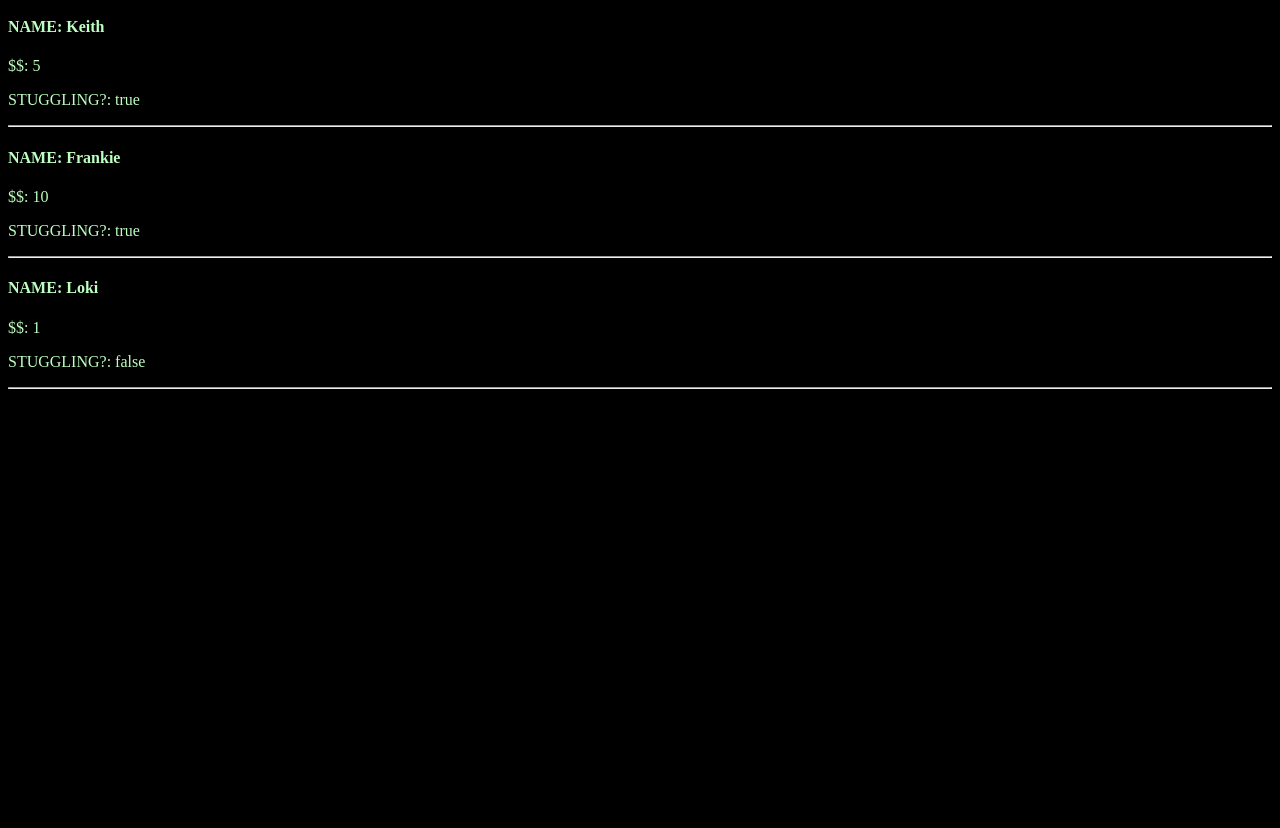
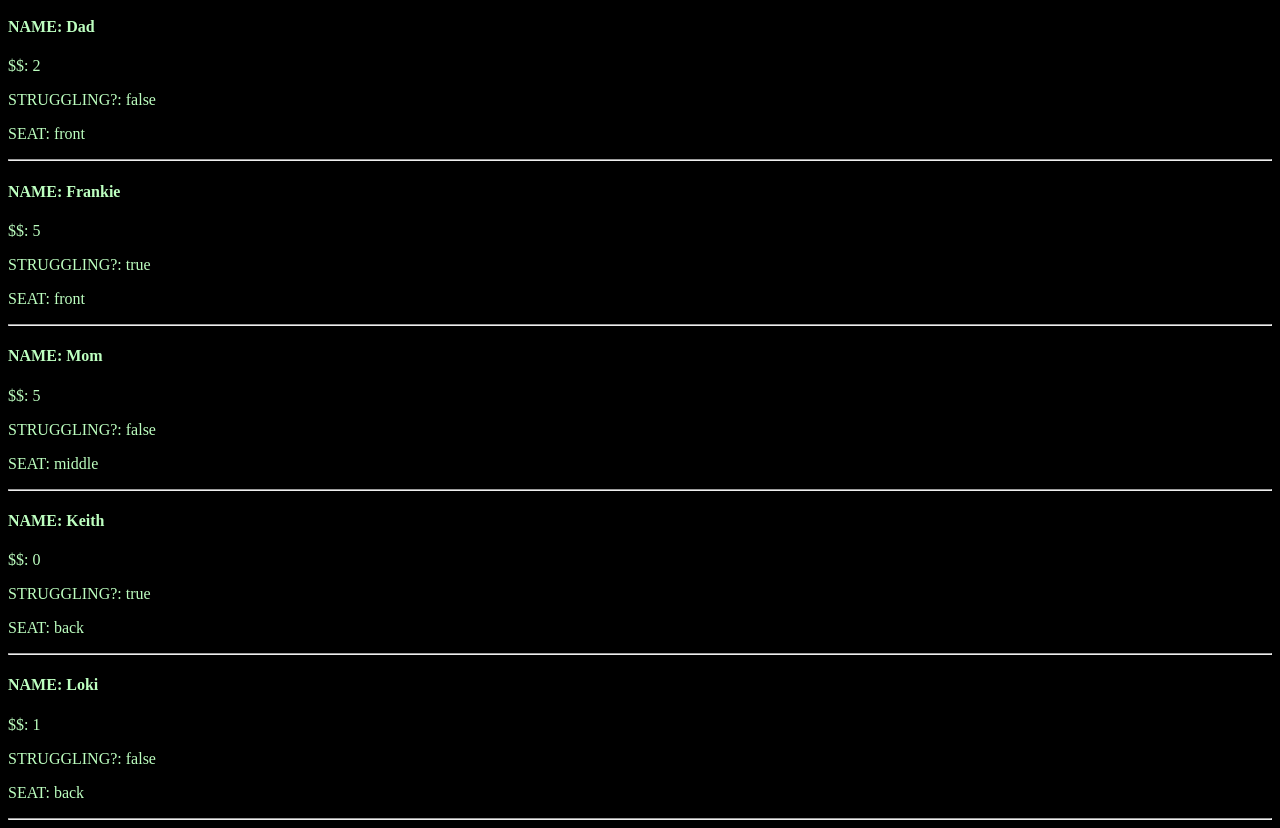
Before and after one commit to KeithRWalker/arrayMethods, a plain HTML site: page index.html in a window 1280 px wide. Shown: the part 50-878 px from the top of the page. Before the commit the page ends 800 px from the top, so only its background shows below. Drawn offline with Linux system fonts and the light colour scheme.

Commit message:
hssplice

```diff
--- a/index.html
+++ b/index.html
@@ -10,6 +10,7 @@
 <body>
     <h2>Array Methods</h2>
     <div id="testDiv"></div>
+    <div id="testDiv2"></div>
 
     <script src="./main.js"></script>
 </body>
--- a/main.js
+++ b/main.js
@@ -5,13 +5,16 @@ const addPassenger = (name, wallet, isStruggling, seat) => { //make passenger ob
     const passenger = {
         name: name,
         wallet: wallet,
-        isStruggling: isStruggling
+        isStruggling: isStruggling,
+        seat: seat
     };
 
     if (seat === 'back') {
         struggleBus.push(passenger);
     } else if (seat === 'front'){
         struggleBus.unshift(passenger);
+    } else if (seat === 'middle'){
+        struggleBus.splice(1, 0, passenger);
     };
 };
 
@@ -21,6 +24,20 @@ const unloadPassenger = (bus, seat) => { // remove passenger from bus //return t
     } else if (seat === 'back'){
         return bus.pop();
     };
+};
+
+const fareCollection = (bus) => { //loop over passengers // given the bus cost 5$ // if passenger can afford charge them // if not kick them off the bus
+    const busFare = 5;
+    const validPassengers = [];
+
+    bus.forEach((passenger) => {
+        if (passenger.wallet >= busFare){
+            passenger.wallet -= busFare;
+            validPassengers.push(passenger);
+        };
+    });
+
+    return validPassengers;
 };
 
 const domPrint = (divId, textToPrint) => {
@@ -34,7 +51,8 @@ const busBuilder = (bus) => {
         busString += `<div class = "busSeat">`;
         busString +=    `<h4>NAME: ${bus[i].name}</h4>`;
         busString +=    `<p>$$: ${bus[i].wallet}</p>`;
-        busString +=    `<p>STUGGLING?: ${bus[i].isStruggling}</p>`;
+        busString +=    `<p>STRUGGLING?: ${bus[i].isStruggling}</p>`;
+        busString +=    `<p>SEAT: ${bus[i].seat}</p>`
         busString +=    `<hr>`
         busString += `</div>`;
     };
@@ -42,16 +60,20 @@ const busBuilder = (bus) => {
 };
 
 const init = () => {
-    addPassenger('Keith', 5, true, 'front');
-    addPassenger('Frankie', 10, true, 'back');
-    addPassenger('Loki', 1, false, 'back');
-    addPassenger('Lame Person', 10000, true, 'front');
-    addPassenger('Other Lame Person', 0, true, 'back');
+    addPassenger('Keith', 5, true, 'back');
+    addPassenger('Frankie', 10, true, 'front');
+    addPassenger('Loki', 6, false, 'back');
+    addPassenger('Mom', 10, false, 'middle');
+    addPassenger('Dad', 7, false, 'front');
+    // addPassenger('middledude', 15, true, 'middle');
 
-    const firstPassenger = unloadPassenger(struggleBus, 'front');
-    const secondPassenger = unloadPassenger(struggleBus, 'back');
+    // const firstPassenger = unloadPassenger(struggleBus, 'front');
+    // const lastPassenger = unloadPassenger(struggleBus, 'back');
 
-    busBuilder(struggleBus);
+    const paidBus = fareCollection(struggleBus);
+
+    busBuilder(paidBus);
+
 };
 
 init();
```
